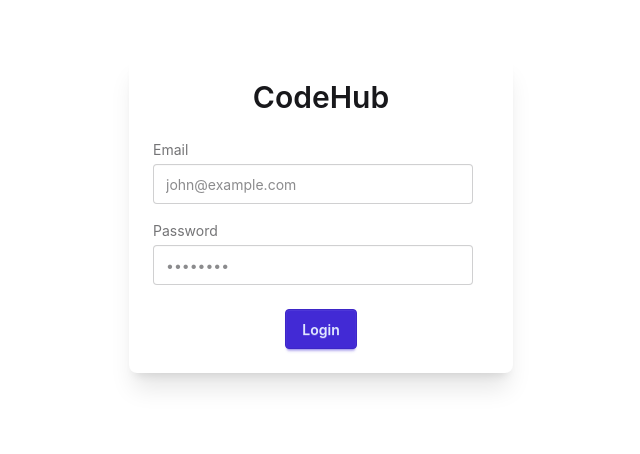
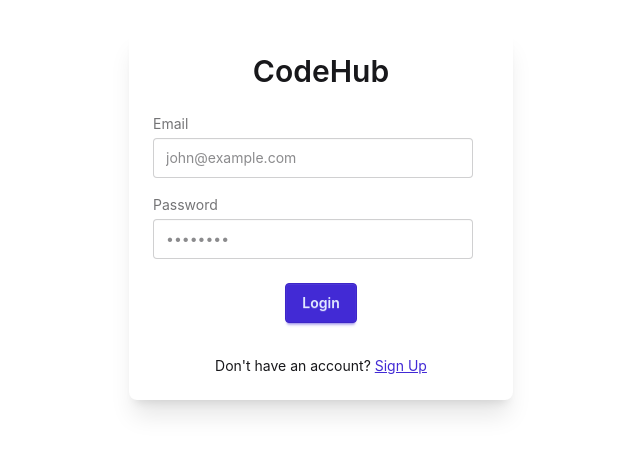
Before and after one commit to rahul-ray49/CodeHub-FrontEnd, a React (Vite) app: page /login in a window 1280 px wide. Shown: the part 186-640 px from the top of the page, without its empty margins (319-959 px from the left). Built offline with nearby package versions, Linux system fonts and the light colour scheme; no server answers.

Commit message:
feat:improved certain things and added routing to signup page incase user hasn't signed up yet

```diff
--- a/src/pages/Login.jsx
+++ b/src/pages/Login.jsx
@@ -6,6 +6,9 @@ import { useNavigate } from 'react-router-dom';
 import { useSelector } from 'react-redux';
 import { useEffect } from 'react';
 import { loginUser } from '../authSlice';
+import { NavLink } from 'react-router-dom';
+
+
 const loginSchema = z.object({
   emailId: z.string().email("Invalid Email"),
   password: z.string().min(8, "Password is to weak")
@@ -51,7 +54,7 @@ function Login(){
                       <input
                         type="email"
                         placeholder="john@example.com"
-                        className={`input input-bordered ${errors.emailId && 'input-error'}`}
+                        className={`input input-bordered ${errors.emailId ? 'input-error': ''}`}
                         {...register('emailId')}
                       />
                       {errors.emailId && (
@@ -66,7 +69,7 @@ function Login(){
                       <input
                         type="password"
                         placeholder="••••••••"
-                        className={`input input-bordered ${errors.password && 'input-error'}`}
+                        className={`input input-bordered ${errors.password ? 'input-error':''}`}
                         {...register('password')}
                       />
                       {errors.password && (
@@ -77,12 +80,27 @@ function Login(){
                     <div className="form-control mt-6 flex justify-center">
                       <button
                         type="submit"
-                        className="btn btn-primary"
+                        className={`btn btn-primary ${loading ? 'loading btn-disabled' : ''}`}
+                        disabled={loading}
                       >
-                        Login
+                        {loading ? (
+                            <>
+                              <span className="loading loading-spinner"></span>
+                              Logging in...
+                            </>
+                          ) : 'Login'}
                       </button>
                     </div>
+
                   </form>
+                  <div className="text-center mt-6">
+                    <span className="text-sm">
+                      Don't have an account?{' '} {/* Adjusted text slightly */}
+                      <NavLink to="/signup" className="link link-primary">
+                        Sign Up
+                      </NavLink>
+                    </span>
+                  </div>
                 </div>
               </div>
             </div>
```
